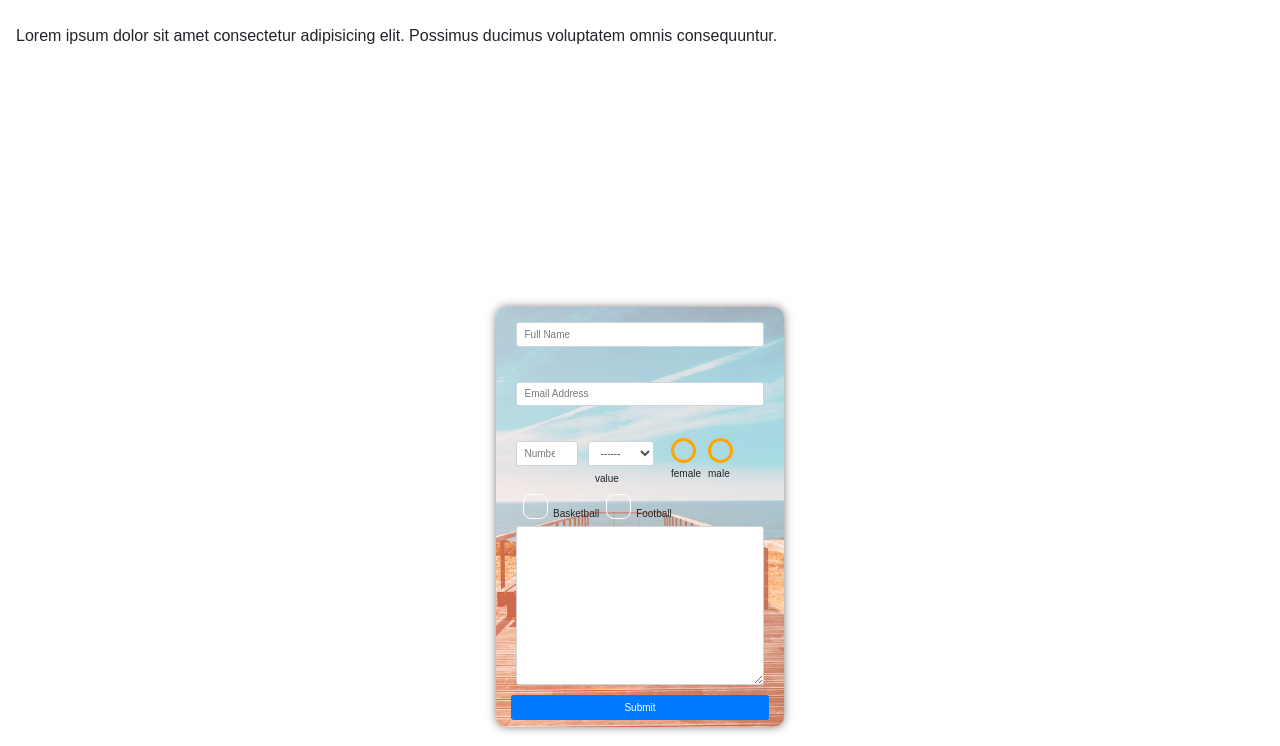
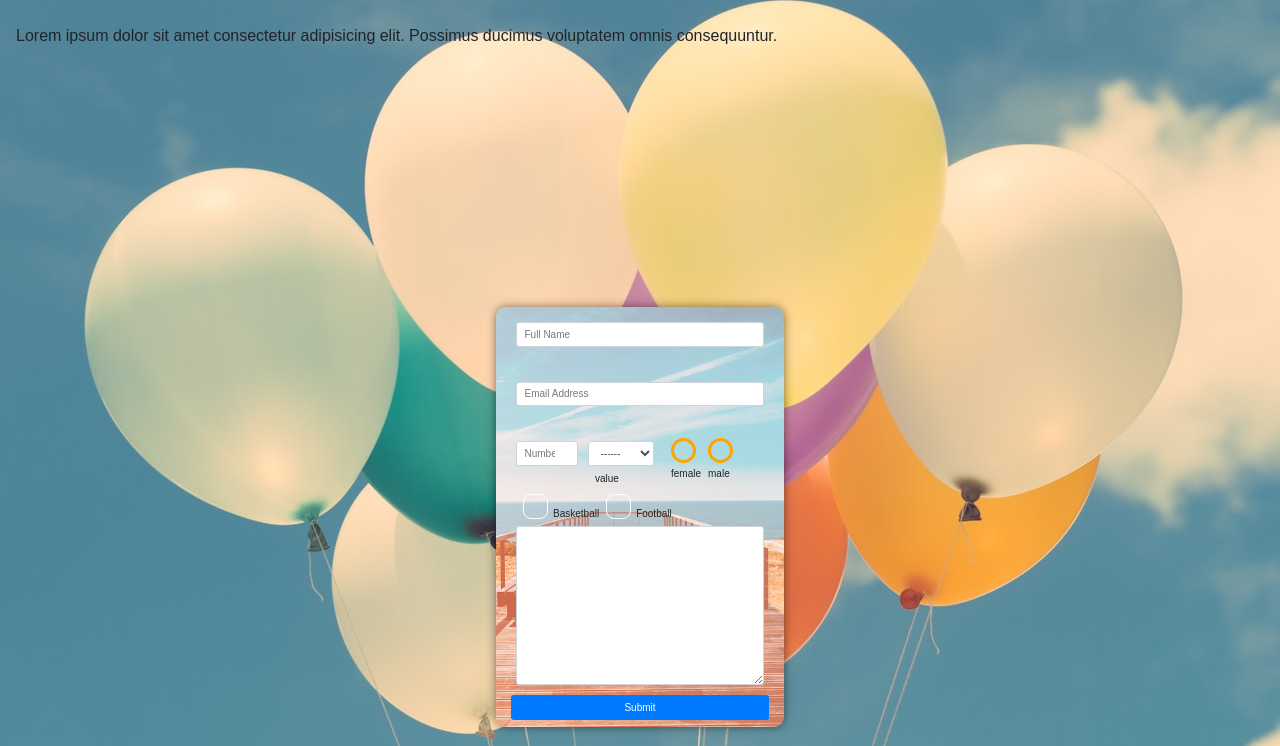
Before and after one commit to Antonious-Stewart/FCC-Survey, a website: page index.html in a window 1280 px wide. Shown: the part 54-800 px from the top of the page. Drawn offline with nearby package versions, Linux system fonts and the light colour scheme; the site is published under a folder, as on GitHub Pages, so addresses that start at the root find nothing.

Commit message:
fixed image links

```diff
--- a/scss/base/_base.scss
+++ b/scss/base/_base.scss
@@ -11,7 +11,7 @@ body{
   box-sizing: border-box;
   .container-fluid{
     height:100vh;
-    background: url("/dist/assets/pexels-photo-574282.jpeg") center /cover no-repeat;
+    background: url("../assets/pexels-photo-574282.jpeg") center /cover no-repeat;
   }
   input[type="radio"],
   input[type="checkbox"]{
```
Also changed, not shown: dist/css/main.css.
